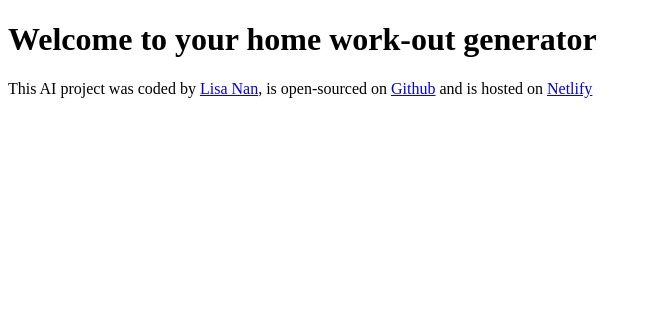
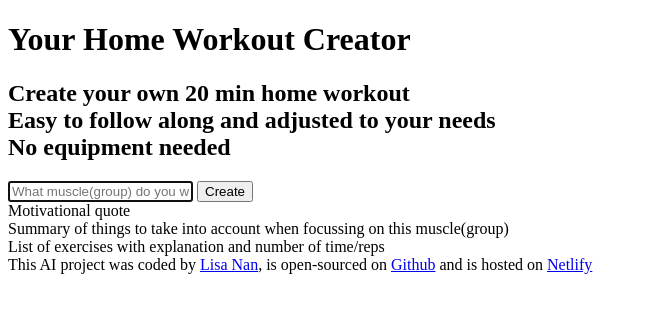
Before and after one commit to LisaNan/home-workout-generator, a plain HTML site: page index.html in a window 1280 px wide. Shown: the whole page, without its empty margins (0-651 px from the left). Drawn offline with Linux system fonts and the light colour scheme.

Commit message:
Added basic HTML structure

```diff
--- a/index.html
+++ b/index.html
@@ -7,7 +7,37 @@
     <title>Home Workout Generator</title>
   </head>
   <body>
-    <h1>Welcome to your home work-out generator</h1>
+    <header>
+      <h1>Your Home Workout Creator</h1>
+      <h2>
+        Create your own 20 min home workout
+        <br />
+        Easy to follow along and adjusted to your needs
+        <br />
+        No equipment needed
+      </h2>
+    </header>
+    <main>
+      <form>
+        <input
+          type="text"
+          placeholder="What muscle(group) do you want to focus on?"
+          autofocus
+          required
+          autocomplete="off"
+          id=""
+        />
+        <input type="submit" value="Create" />
+      </form>
+      <div>
+        Motivational quote
+        <br />
+        Summary of things to take into account when focussing on this
+        muscle(group)
+        <br />
+        List of exercises with explanation and number of time/reps
+      </div>
+    </main>
     <footer>
       This AI project was coded by
       <a href="https://github.com/lisanan" target="_blank">Lisa Nan</a>, is
```
